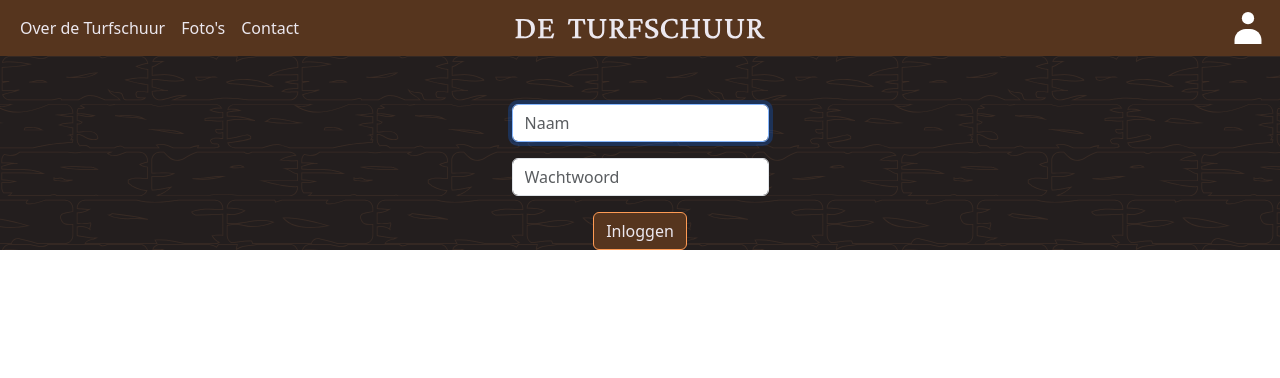
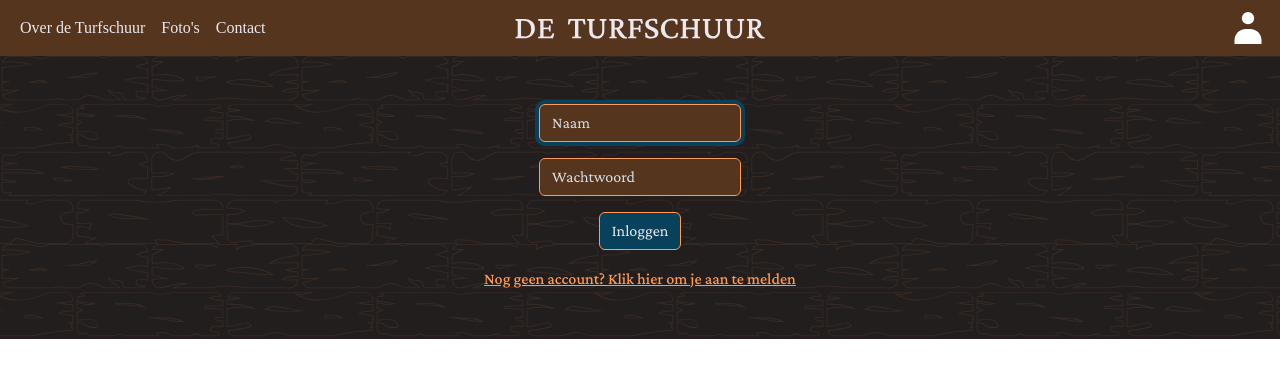
Before and after one commit to syabbes/deturfschuur, a Flask app: page /login in a window 1280 px wide. Shown: the top 378 px of the page. Run offline with Flask 3, Linux system fonts and the light colour scheme; some libraries are stand-ins or nearby versions; some web fonts are replaced.

Commit message:
Some more styling

```diff
--- a/static/styles.css
+++ b/static/styles.css
@@ -1,3 +1,11 @@
+/* colors
+#ece8ef
+#ff9b54
+#08415c
+#56351e
+#231e1e
+*/
+
 /* menu styling */
 #tekst {
     margin: auto;
@@ -51,13 +59,48 @@ main
     background-size: 300px 187.86px;
     background-position: 0 0;
 }
+a
+{
+    color: #ff9b54 !important;
+    font-weight: 500 !important;
+}
+/* fonts */
+.rem-title
+{
+    font-family: "REM", serif;
+    font-optical-sizing: auto;
+    font-weight: 500;
+    font-style: normal;
+}
+.crimson-pro-regular
+{
+    font-family: "Crimson Pro", serif !important;
+    font-optical-sizing: auto;
+    font-weight: 256;
+    font-style: normal;
+}
+/* form */
 .form
 {
     text-align: center;
 }
 .button
 {
+    background-color: #08415c !important;
+    border: 1px solid #ff9b54 !important;
+    color: #ece8ef !important;
+}
+input
+{
     background-color: #56351e !important;
     border: 1px solid #ff9b54 !important;
     color: #ece8ef !important;
 }
+input::placeholder
+{
+    color: #d6dfe4 !important; /* shade of #08415c */
+}
+input:focus
+{
+    box-shadow: 0 0 0 .25rem #08415c !important;
+}
--- a/templates/layout.html
+++ b/templates/layout.html
@@ -6,6 +6,10 @@
         <link href="https://cdn.jsdelivr.net/npm/bootstrap@5.3.3/dist/css/bootstrap.min.css" rel="stylesheet" integrity="sha384-QWTKZyjpPEjISv5WaRU9OFeRpok6YctnYmDr5pNlyT2bRjXh0JMhjY6hW+ALEwIH" crossorigin="anonymous">
         <meta charset="utf-8">
         <meta name="viewport" content="width=device-width, initial-scale=1">
+        <!--fonts-->
+        <link rel="preconnect" href="https://fonts.googleapis.com">
+        <link rel="preconnect" href="https://fonts.gstatic.com" crossorigin>
+        <link href="https://fonts.googleapis.com/css2?family=Crimson+Pro:ital,wght@0,200..900;1,200..900&family=REM:ital,wght@0,100..900;1,100..900&display=swap" rel="stylesheet">
 
     </head>
     <body>
@@ -18,9 +22,9 @@
                 <div class="collapse navbar-collapse" id="navbar">
                     <!--navitems-->
                     <ul class="navbar-nav me-auto">
-                        <li class="nav-item"><a class="nav-link" href="#turfschuur">Over de Turfschuur</a></li>
-                        <li class="nav-item"><a class="nav-link" href="#fotos">Foto's</a></li>
-                        <li class="nav-item"><a class="nav-link" href="#contact">Contact</a></li>
+                        <li class="nav-item"><a class="nav-link rem-title" href="#turfschuur">Over de Turfschuur</a></li>
+                        <li class="nav-item"><a class="nav-link rem-title" href="#fotos">Foto's</a></li>
+                        <li class="nav-item"><a class="nav-link rem-title" href="#contact">Contact</a></li>
                     </ul>
                     <ul class="navbar-nav ms-auto">
                         <li class="nav-item"><a class="nav-img" href="/login"><img src="/static/login.svg" alt="Login Icon" width="32" height="32"/></a></li>
--- a/templates/login.html
+++ b/templates/login.html
@@ -5,15 +5,18 @@
 {% endblock %}
 
 {% block main %}
-    <div class="container-fluid justify-content-evenly pt-5 form">
+    <div class="container-fluid justify-content-evenly pt-5 pb-5 form">
         <form action="/login" method="post">
             <div class="mb-3">
-                <input autocomplete="on" autofocus class="form-control mx-auto w-auto" name="name" placeholder="Naam" type="text">
+                <input autocomplete="on" autofocus class="form-control mx-auto w-auto crimson-pro-regular" name="name" placeholder="Naam" type="text">
             </div>
             <div class="mb-3">
-                <input class="form-control mx-auto w-auto" name="password" placeholder="Wachtwoord" type="password">
+                <input class="form-control mx-auto w-auto crimson-pro-regular" name="password" placeholder="Wachtwoord" type="password">
             </div>
-            <button class="btn button" type="submit">Inloggen</button>
+            <button class="btn button crimson-pro-regular" type="submit">Inloggen</button>
         </form>
+        <div class="mt-3 container-fluid justify-content-center">
+            <a href="/registreren" class="crimson-pro-regular">Nog geen account? Klik hier om je aan te melden</a>
+        </div>
     </div>
 {% endblock %}
```
Lines whose indentation alone changed are shown as unchanged.
